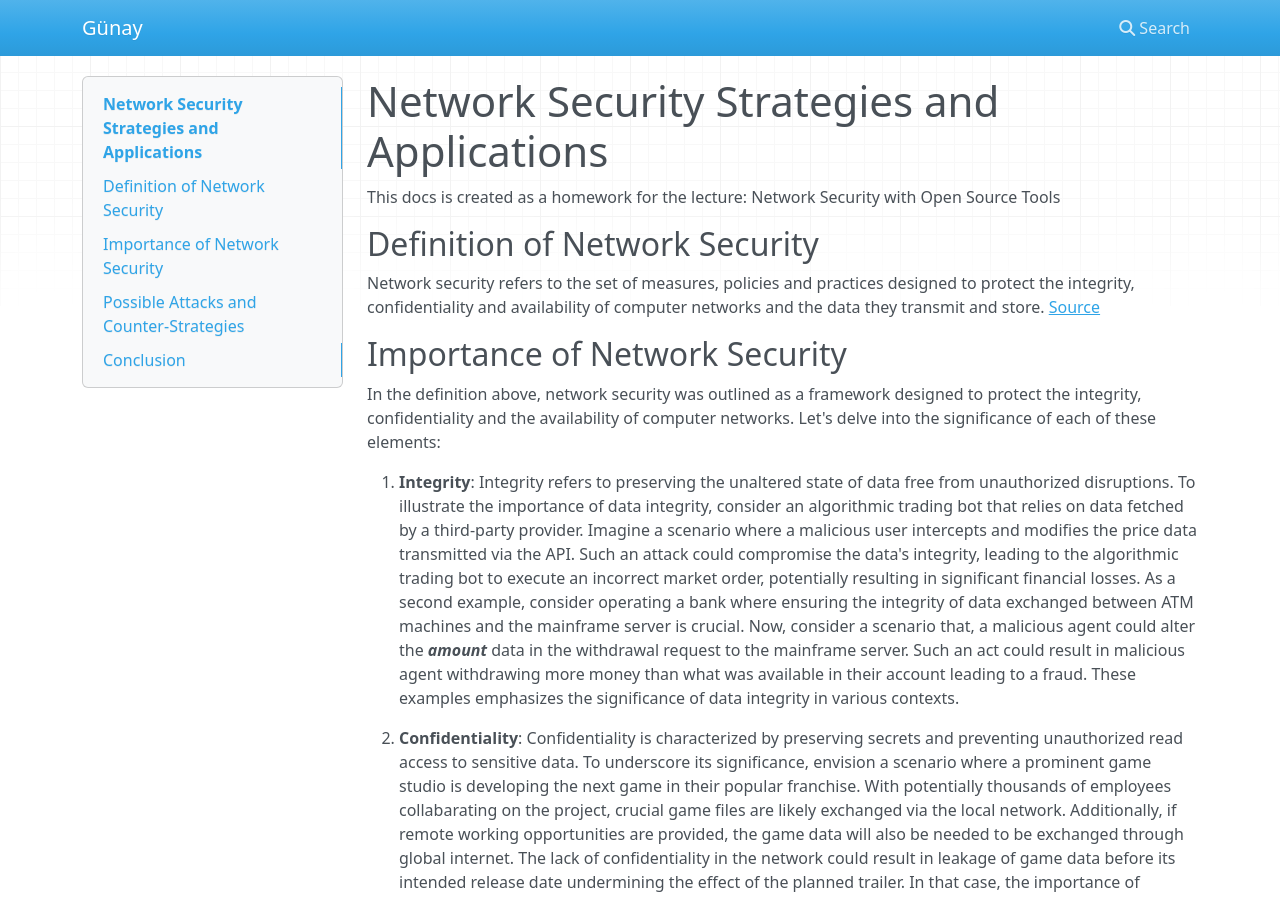
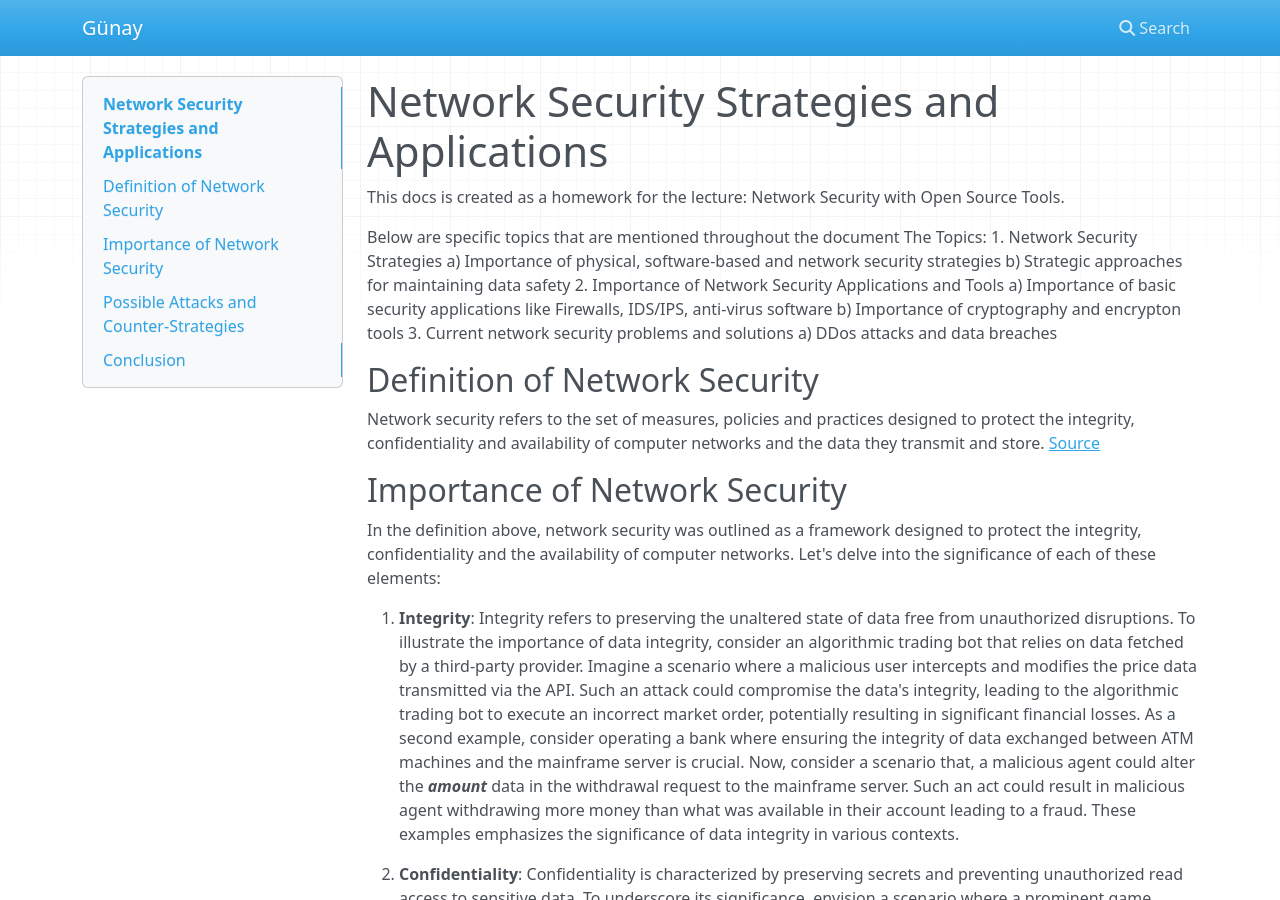
Before and after one commit to gunaykrgl/siber_guvenlik, an MkDocs documentation site: the page built from docs/index.md, in a window 1280 px wide and 900 px high. Built offline with MkDocs 1.6.1, drawn with Linux system fonts in a browser that asks for light colours; nearby versions of some CDN libraries.

Commit message:
Add topics and subtopics to index.md

```diff
--- a/docs/index.md
+++ b/docs/index.md
@@ -1,5 +1,16 @@
 # Network Security Strategies and Applications
-This docs is created as a homework for the lecture: Network Security with Open Source Tools
+This docs is created as a homework for the lecture: Network Security with Open Source Tools.
+
+Below are specific topics that are mentioned throughout the document
+The Topics:
+1. Network Security Strategies
+    a) Importance of physical, software-based and network security strategies
+    b) Strategic approaches for maintaining data safety
+2. Importance of Network Security Applications and Tools
+    a) Importance of basic security applications like Firewalls, IDS/IPS, anti-virus software
+    b) Importance of cryptography and encrypton tools
+3. Current network security problems and solutions
+    a) DDos attacks and data breaches
 ## Definition of Network Security
 Network security refers to the set of measures, policies and practices designed to protect the integrity, confidentiality and availability of computer networks and the data they transmit and store. [Source](https://study.com/academy/lesson/what-is-network-security-definition-fundamentals.html)
 ## Importance of Network Security
```
